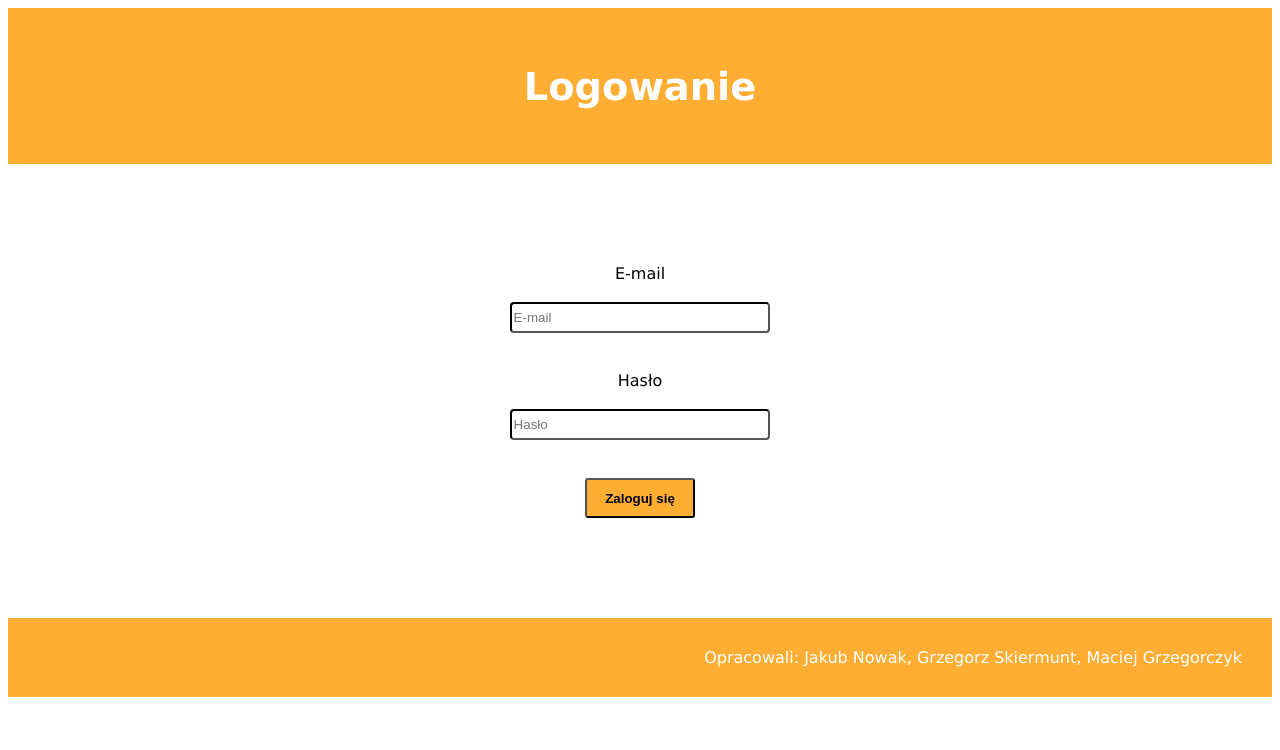
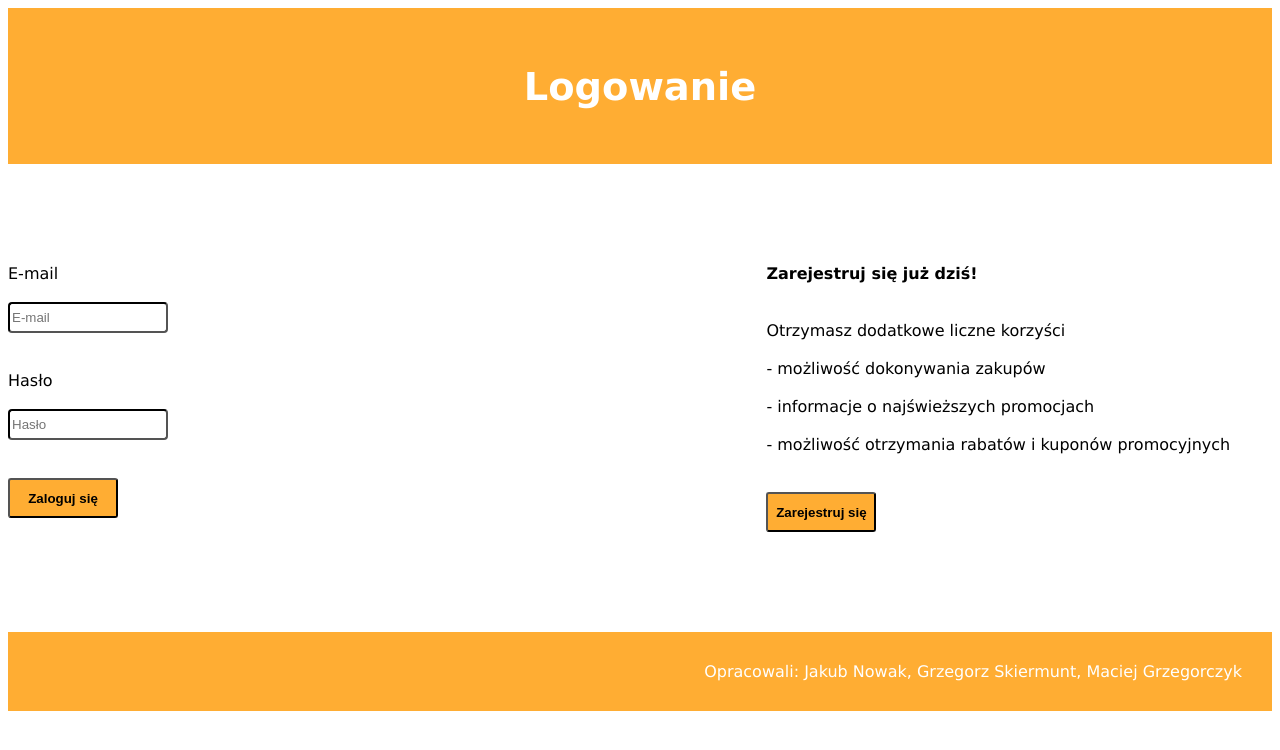
Before and after one commit to MrRobinMr/randomtools, a PHP site: page /logowanie-graf.php in a window 1280 px wide. Shown: the top 750 px of the page. Run offline with PHP 8.4, Linux system fonts and the light colour scheme.

Commit message:
logowanie z rejestracja

```diff
--- a/logowanie-graf.php
+++ b/logowanie-graf.php
@@ -10,12 +10,22 @@
   <div class="baner">
     <h1>Logowanie</h1>
   </div>
- <div class="srodek">
+ <div class="lewy">
   <form action="logowanie.php" method="post">
     E-mail<br /><br /><input type="text" name="email" placeholder="E-mail" /><br /><br /><br />
     Hasło<br /><br /><input type="password" name="haslo" placeholder="Hasło" /><br /><br /><br />
     <input type="submit" value="Zaloguj się" />
   </form>
+ </div>
+ <div class="prawy">
+ <form action="rejestracja-graf.php" method="post">
+     <b>Zarejestruj się już dziś!</b><br /><br /><br />
+     Otrzymasz dodatkowe liczne korzyści<br /><br />
+     - możliwość dokonywania zakupów<br /><br />
+     - informacje o najświeższych promocjach<br /><br />
+     - możliwość otrzymania rabatów i kuponów promocyjnych<br /><br /><br />
+   <input type="submit" value="Zarejestruj się" />
+ </form>
  </div>
  <footer>
    Opracowali:
--- a/st.css
+++ b/st.css
@@ -4,22 +4,12 @@ body {
 }
 
 .baner {
-	background:#ffad33;
+	background-color:#ffad33;
 	color:white;
 	padding:30px;
 	font-size:120%;
 	text-align:center;
 	clear:both;
-}
-
-footer {
-	background:#ffad33;
-	color:white;
-	padding:30px;
-	font-size:100%;
-	text-align:right;
-	clear:both;
-	color:white;
 }
 
 .srodek {
@@ -28,6 +18,34 @@ footer {
   text-align:center;
   margin-top:100px;
   margin-bottom:100px;
+}
+
+.lewy {
+	background-color:white;
+	width:60%;
+	height:auto;
+	margin-top:100px;
+  margin-bottom:100px;
+	float:left;
+}
+
+.prawy {
+	background-color:white;
+	width:40%;
+	height:auto;
+	float:left;
+	margin-top:100px;
+  margin-bottom:100px;
+}
+
+footer {
+	background-color:#ffad33;
+	color:white;
+	padding:30px;
+	font-size:100%;
+	text-align:right;
+	clear:both;
+	color:white;
 }
 
 input[type=text] {
```
